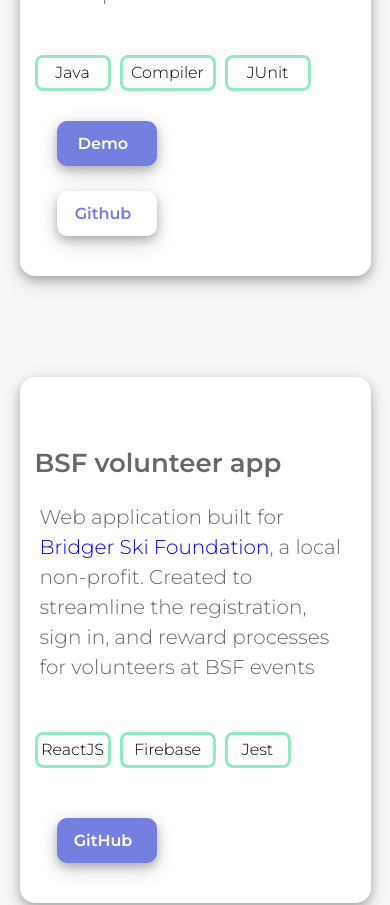
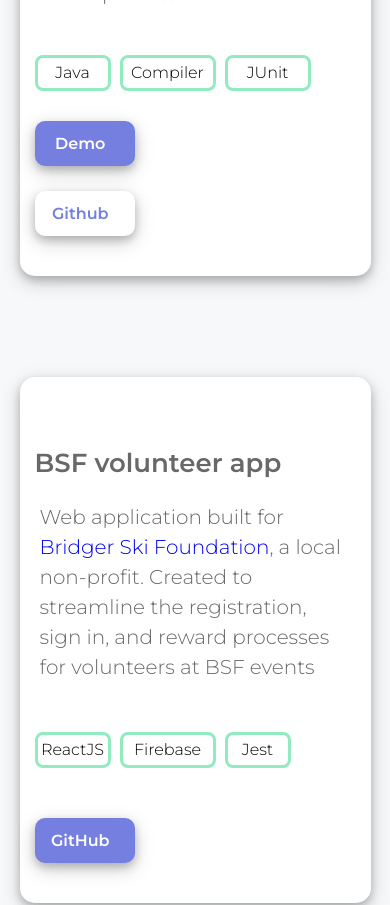
Before and after one commit to andrewanselmo/Andrew-Site, a React (Vite) app: page / in a window 390 px wide. Shown: the part 3000-3905 px from the top of the page. Built offline with nearby package versions, Linux system fonts and the light colour scheme.

Commit message:
new project section

```diff
--- a/src/components/Content.css
+++ b/src/components/Content.css
@@ -808,8 +808,8 @@
 
     #b1, #b2, #single-button{
         grid-column: 1;
-        margin-left: auto;
-        margin-right: auto;
+        margin-left: 15px;
+
     }
 
 
--- a/src/components/Content.jsx
+++ b/src/components/Content.jsx
@@ -120,7 +120,6 @@
                                 GitHub
                         </a>
 
-
                     </div>
 
                 <div id = "proj-rails">
```
